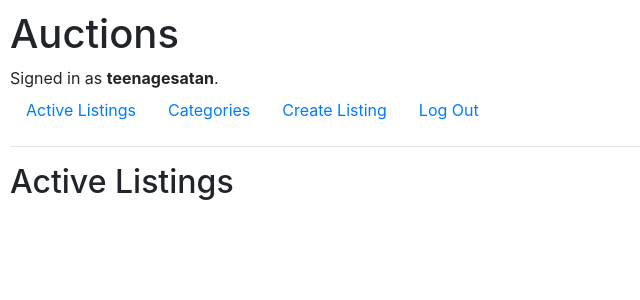
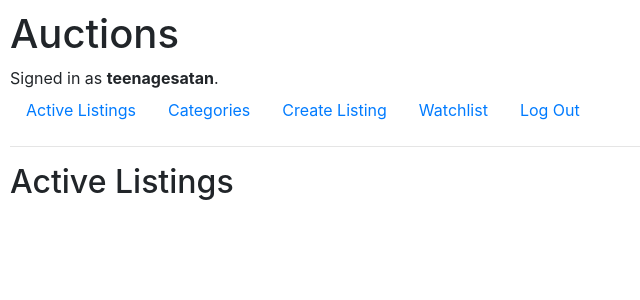
Before and after one commit to PsychoPizzaFromMars/CS50W-commerce, a Django app: page / in a window 1280 px wide. Shown: the top 300 px of the page, without its empty margins (0-640 px from the left). Run offline with Django 3.2, Linux system fonts and the light colour scheme; a user stored in the database is signed in; data that the repository does not hold is empty; some libraries are stand-ins or nearby versions.

Commit message:
Added watchlist page

```diff
--- a/auctions/templates/auctions/layout.html
+++ b/auctions/templates/auctions/layout.html
@@ -31,6 +31,9 @@
             <a class="nav-link" href="{% url 'create' %}">Create Listing</a>
         </li>
         <li class="nav-item">
+            <a class="nav-link" href="{% url 'watchlist' %}">Watchlist</a>
+        </li>
+        <li class="nav-item">
             <a class="nav-link" href="{% url 'logout' %}">Log Out</a>
         </li>
         {% else %}
--- a/auctions/urls.py
+++ b/auctions/urls.py
@@ -14,4 +14,6 @@ urlpatterns = [
     path("user-watchlist-add", views.user_watchlist_add, name="user-watchlist-add"),
     path("user-watchlist-rm", views.user_watchlist_rm, name="user-watchlist-rm"),
     path("new_bid", views.new_bid, name="new_bid"),
+    path("watchlist", views.watchlist_page, name="watchlist"),
+
 ]
--- a/auctions/views.py
+++ b/auctions/views.py
@@ -164,3 +164,12 @@ def new_bid(request):
         next = request.POST.get('next', '/')
         return HttpResponseRedirect(next)
     raise Http404()
+
+def watchlist_page(request):
+    if request.user.is_authenticated:
+        user = request.user
+        watchlist = AuctionListing.objects.filter(id__in=user.watchlist.all())
+        return render(request, "auctions/watchlist.html", {
+            "watchlist": watchlist
+        })
+    raise Http404()
```
Also changed, not shown: auctions/templates/auctions/watchlist.html (added, +15 -0 lines).
